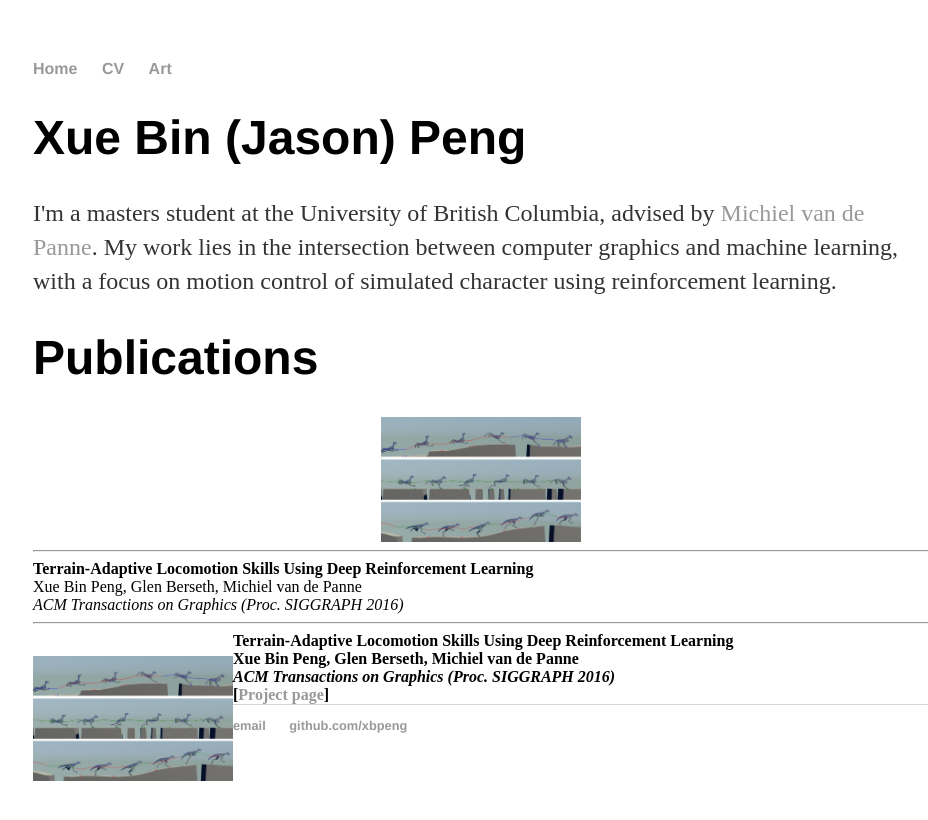
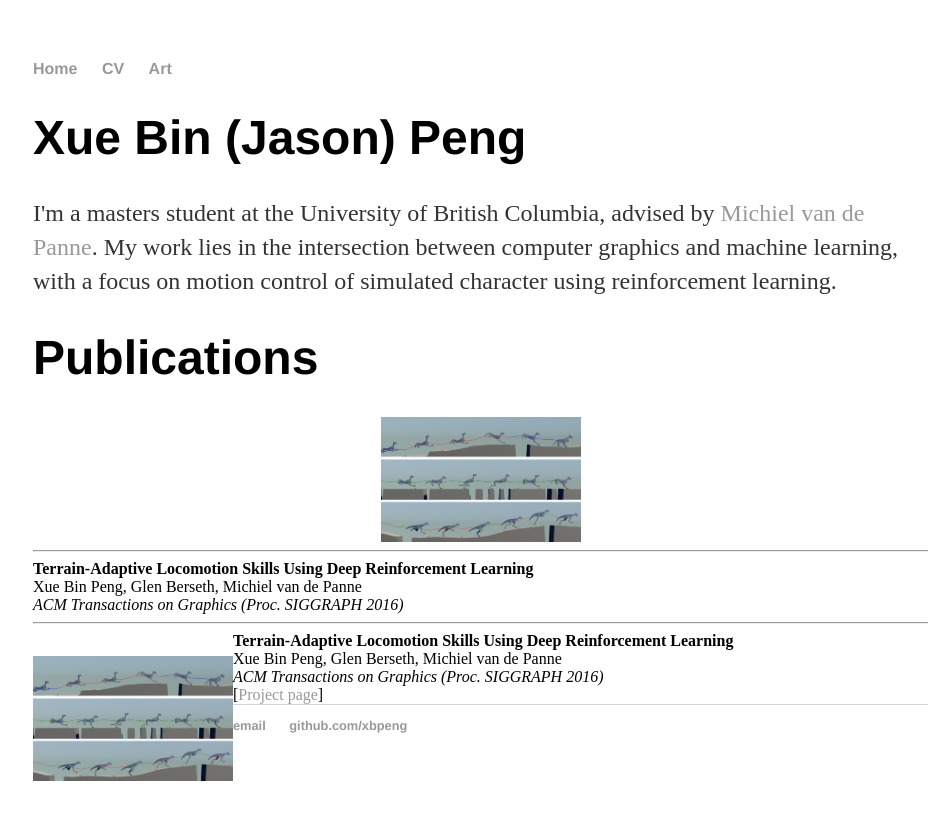
Before and after one commit to xbpeng/xbpeng.github.io, a Jekyll site: the page built from index.html, in a window 1280 px wide. Shown: the top 820 px of the page, without its empty margins (159-1087 px from the left). Built offline with Jekyll 4.4.1, drawn with Linux system fonts in a browser that asks for light colours.

```diff
--- a/index.html
+++ b/index.html
@@ -22,7 +22,7 @@ title: Xue Bin (Jason) Peng
 </tr>
 
 	<p style="float: left;"><a href="https://www.cs.ubc.ca/~van/papers/2016-TOG-deepRL/index.html"><img style="vertical-align:top" src="images/papers/2016-TOG-deepRL.png"  width="200" height="inherit" alt="" /></a></p>
-    	<b> Terrain-Adaptive Locomotion Skills Using Deep Reinforcement Learning <b>
+    	<b> Terrain-Adaptive Locomotion Skills Using Deep Reinforcement Learning </b>
 	<br> Xue Bin Peng, Glen Berseth, Michiel van de Panne <br>
 	<em> ACM Transactions on Graphics (Proc. SIGGRAPH 2016)</em>  <br>
 	[<a href="https://www.cs.ubc.ca/~van/papers/2016-TOG-deepRL/index.html">Project page</a>]
```
